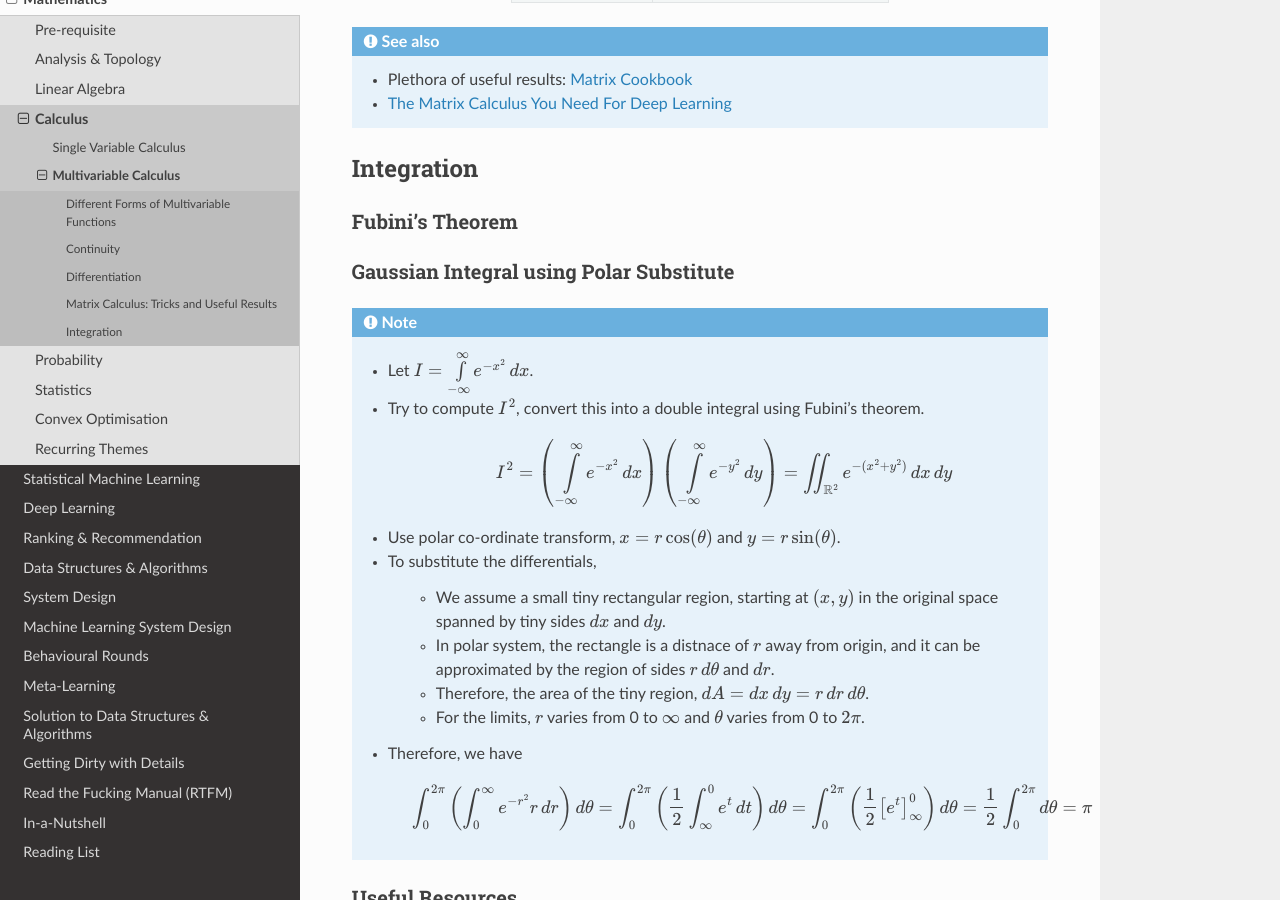
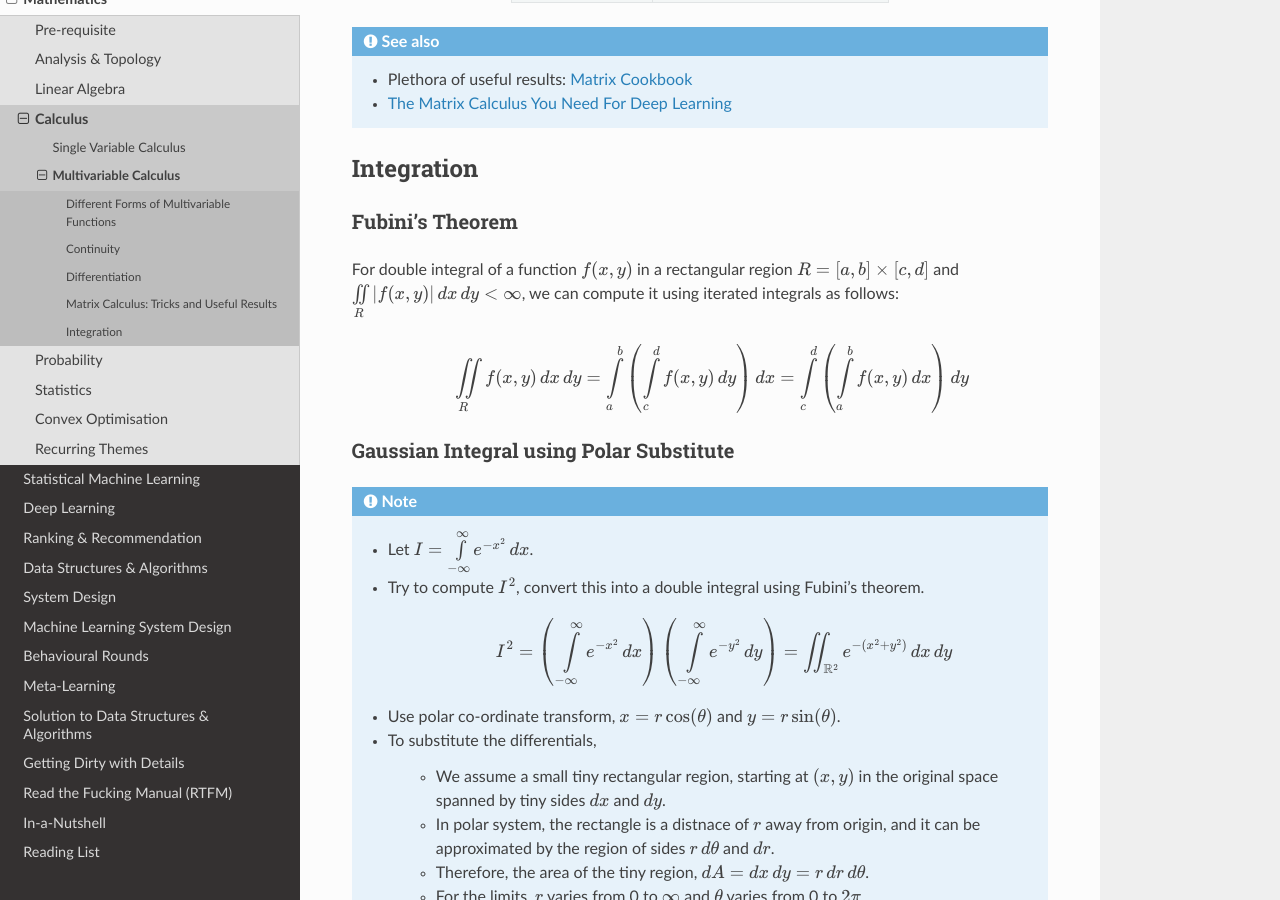
Before and after one commit to uselesstechjunks/leetcode, a Sphinx documentation site: the page built from docs/source/math/calc3/multi.rst, in a window 1280 px wide and 900 px high, scrolled down 9695 px. Built offline with Sphinx 7.4.7 and the Read the Docs theme 2.0.0, drawn with Linux system fonts in a browser that asks for light colours.

Commit message:
Update multi.rst

```diff
--- a/docs/source/math/calc3/multi.rst
+++ b/docs/source/math/calc3/multi.rst
@@ -295,6 +295,9 @@ Integration
 **********************************************************
 Fubini's Theorem
 ===========================================================
+For double integral of a function :math:`f(x,y)` in a rectangular region :math:`R=[a,b]\times [c,d]` and :math:`\iint\limits_{R} \left|f(x,y)\right|\mathop{dx} \mathop{dy}<\infty`, we can compute it using iterated integrals as follows:
+
+	.. math:: \iint\limits_{R} f(x,y)\mathop{dx} \mathop{dy}=\int\limits_a^b \left(\int\limits_c^d f(x,y)\mathop{dy}\right)\mathop{dx}=\int\limits_c^d \left(\int\limits_a^b f(x,y)\mathop{dx}\right)\mathop{dy}
 
 Gaussian Integral using Polar Substitute
 ===========================================================
```
